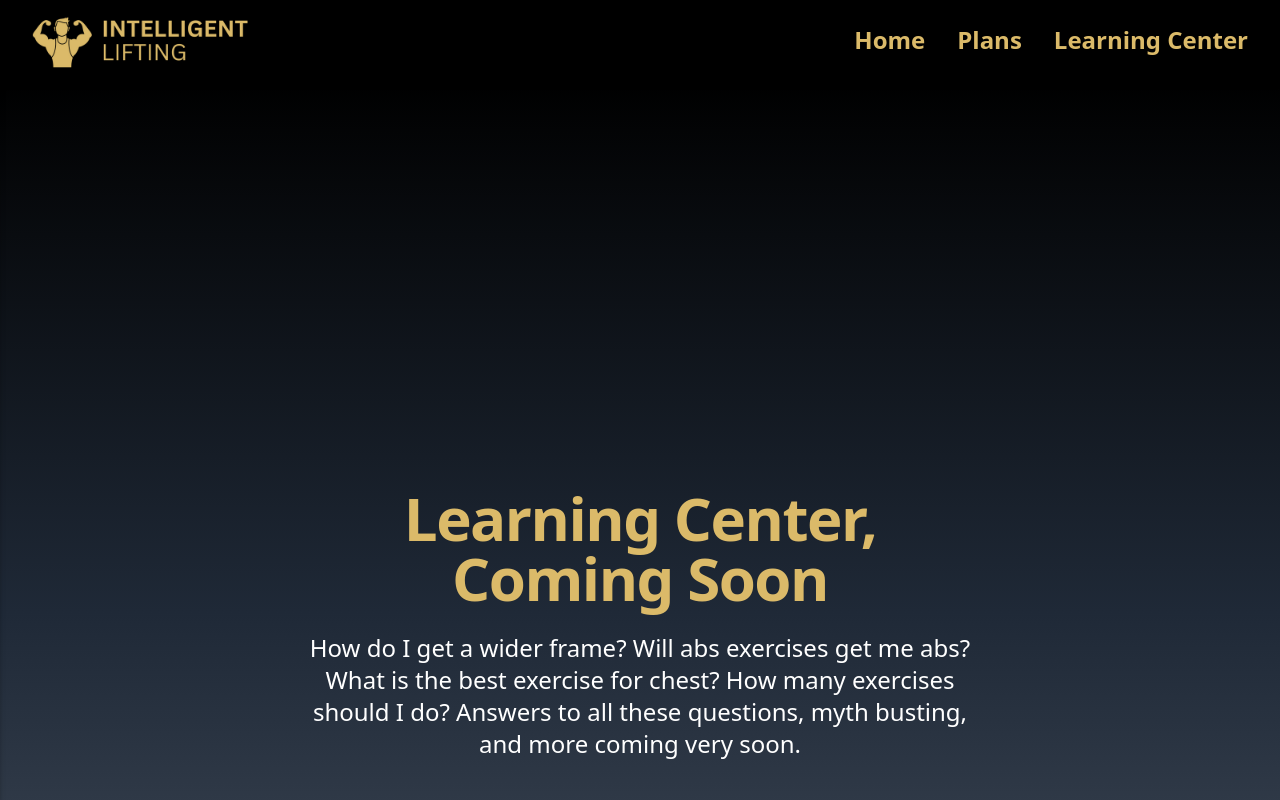
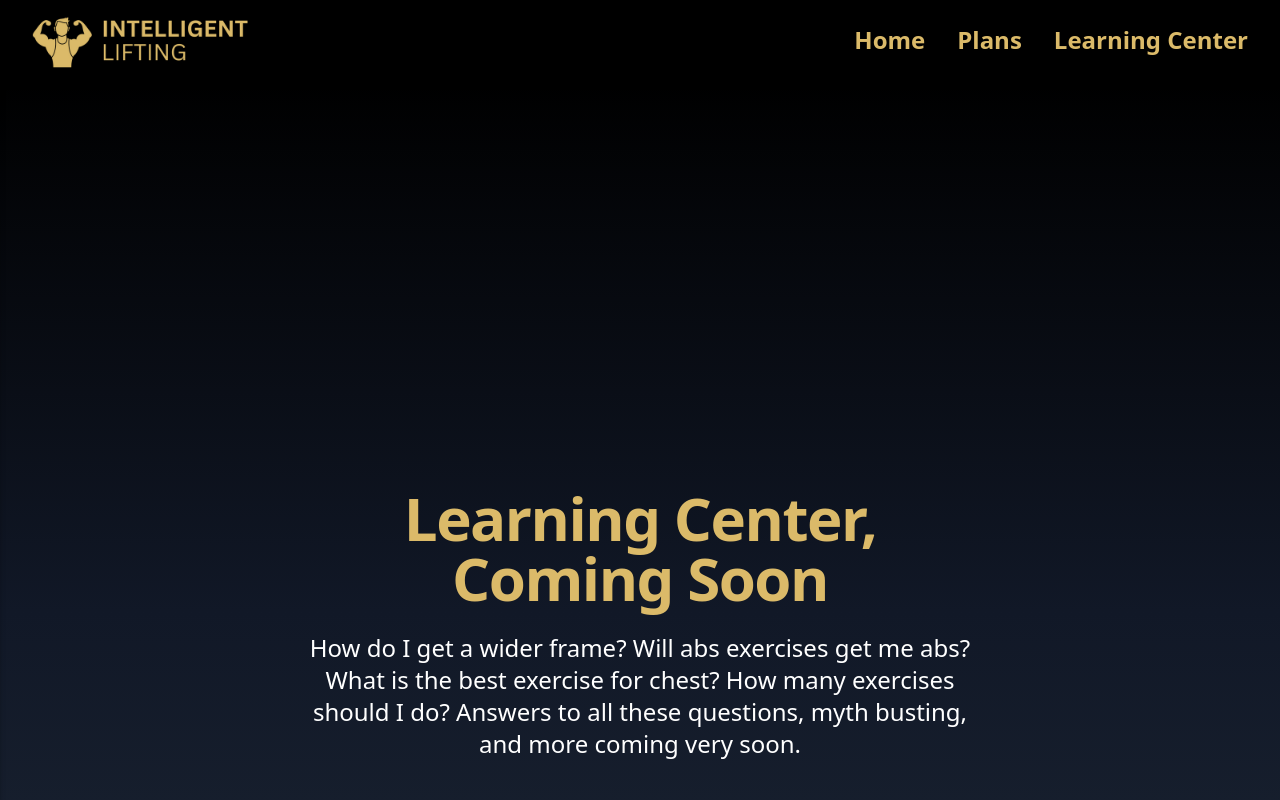
Before and after one commit to jburanpuri/IntelligentLifting, a Next.js app: page /learningcenter in a window 1280 px wide. Shown: the top 800 px of the page. Built offline with nearby package versions, Linux system fonts and the light colour scheme.

Commit message:
changed gradient

```diff
--- a/pages/learningcenter.js
+++ b/pages/learningcenter.js
@@ -2,7 +2,7 @@
 
 export default function Learning() {
   return (
-    <div className="bg-gradient-to-t from-gray-600 via-gray-800 to-black">
+    <div className="bg-gradient-to-t from-gray-800 via-gray-900 to-black">
     <div className="px-6 pt-6 lg:px-8">
    </div>
     <main>
```
